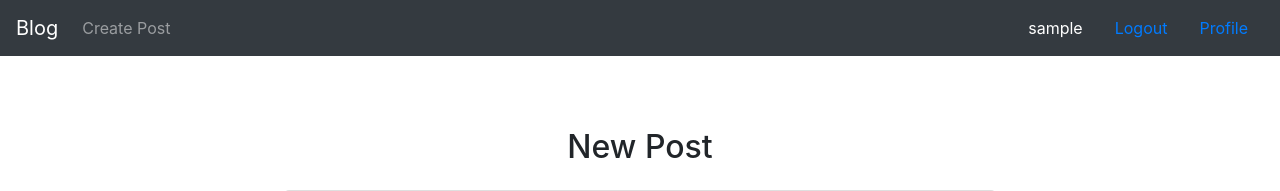
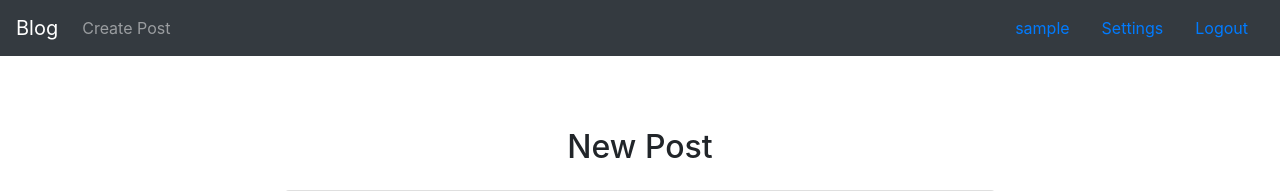
Before and after one commit to rohhh3/blog-django, a Django app: page /post/new/ in a window 1280 px wide. Shown: the top 191 px of the page. Run offline with Django 5.2, Linux system fonts and the light colour scheme; the visitor is signed in with stand-in values (Sample User, id 1); data that the repository does not hold is empty; some libraries are stand-ins or nearby versions.

Commit message:
edited navbar

```diff
--- a/blog/forms.py
+++ b/blog/forms.py
@@ -10,10 +10,10 @@ from django.core.files.images import get_image_dimensions
 form_control_widget = forms.TextInput(attrs={'class': 'form-control'})
 
 class UpdateUserForm(UserChangeForm):
-    username = forms.CharField(widget=forms.TextInput(attrs={"class": "form-control"}), required=False)
+    username = forms.CharField(widget=form_control_widget, required=False)
     email = forms.CharField(widget=forms.EmailInput(attrs={"class": "form-control"}), required=False)
-    first_name = forms.CharField(widget=forms.TextInput(attrs={"class": "form-control"}), max_length=128, required=False)
-    last_name = forms.CharField(widget=forms.TextInput(attrs={"class": "form-control"}), max_length=128, required=False)
+    first_name = forms.CharField(widget=form_control_widget, max_length=128, required=False)
+    last_name = forms.CharField(widget=form_control_widget, max_length=128, required=False)
     description = forms.CharField(widget=forms.Textarea(attrs={"class": "form-control"}), max_length=512, required=False)
     avatar = forms.ImageField(required=False, widget=forms.FileInput(attrs={"class": "form-control-file"}))
     password = None
--- a/blog/templates/navbar.html
+++ b/blog/templates/navbar.html
@@ -12,9 +12,9 @@
       </ul>
       <form class="form-inline my-2 my-lg-0">
         {% if user.is_authenticated %}
-          <span class="navbar-text text-white mr-3">{{ user.username }}</span>
+          <a class="nav-link" href="{% url 'user_profile' user %}">{{ user.username }}</a>
+          <a class="nav-link" href="{% url 'update_user' %}">Settings</a>
           <a class="nav-link" href="{% url 'logout' %}">Logout</a>
-          <a class="nav-link" href="{% url 'update_user' %}">Profile</a>
         {% else %}
           <a class="nav-link" href="{% url "blog-login" %}">Login</a>
           <a class="nav-link" href="{% url "blog-register" %}">Sign up</a>
```
